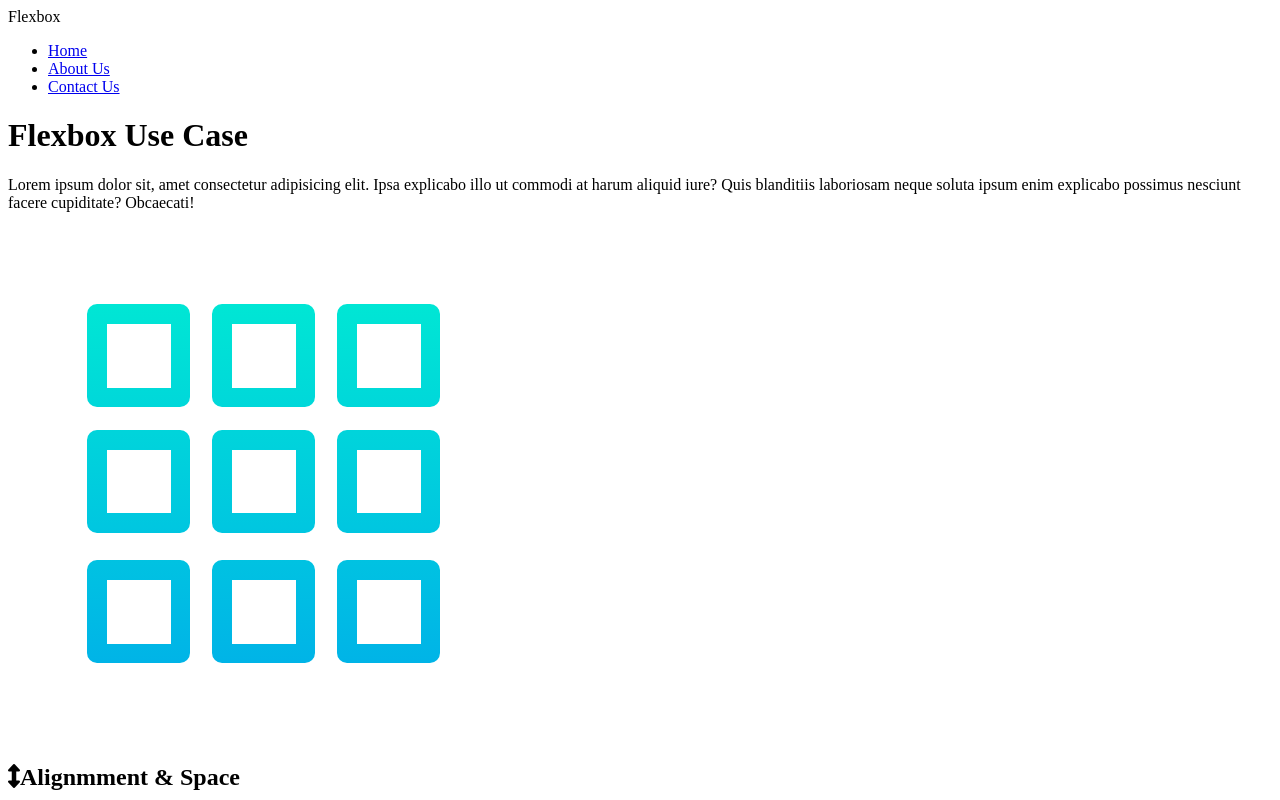
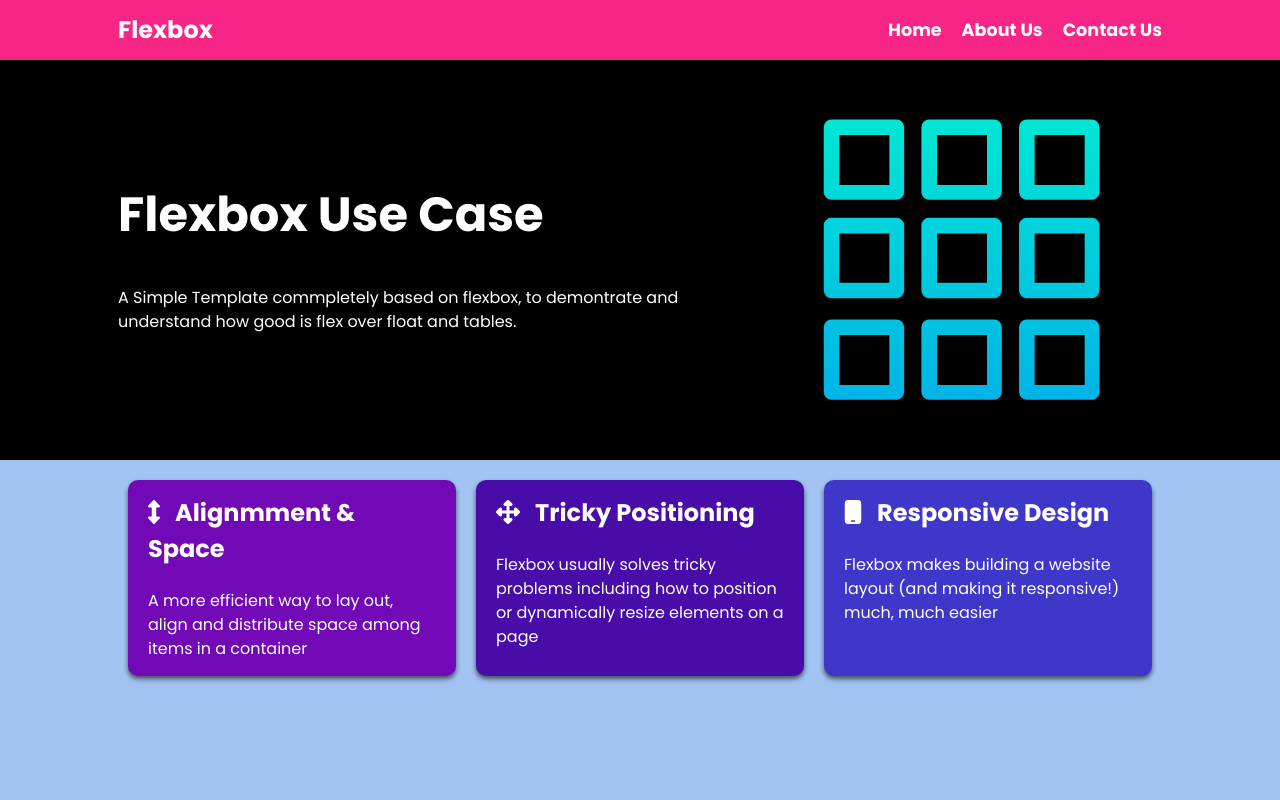
Before and after one commit to dhirendralive9/Flexbox-Example, a plain HTML site: page index.html in a window 1280 px wide. Shown: the top 800 px of the page. Drawn offline with Linux system fonts and the light colour scheme.

Commit message:
CSS is added, its completely based on flex.

```diff
--- a/index.html
+++ b/index.html
@@ -28,7 +28,7 @@
            <div class="container">
                <div>
                    <h1> Flexbox Use Case</h1>
-                   <p>Lorem ipsum dolor sit, amet consectetur adipisicing elit. Ipsa explicabo illo ut commodi at harum aliquid iure? Quis blanditiis laboriosam neque soluta ipsum enim explicabo possimus nesciunt facere cupiditate? Obcaecati!</p>
+                   <p>A Simple Template commpletely based on flexbox, to demontrate and understand how good is flex over float and tables.</p>
                </div>
                <img src="/grid.svg" alt="" srcset="">
            </div>
@@ -37,12 +37,12 @@
            <div class="container">
 
                <div class="box">
-                   <h2> <i class="fas fa-arrows-alt-v"></i>Alignmment & Space</h2> <p>
+                   <h2> <i class="fas fa-arrows-alt-v"></i> Alignmment & Space</h2> <p>
                     A more efficient way to lay out, align and distribute space among items in a container
                    </p>
                </div>
                <div class="box">
-                <h2><i class="fas fa-arrows-alt"></i>Tricky Positioning</h2>
+                <h2><i class="fas fa-arrows-alt"></i> Tricky Positioning</h2>
                 <p>
                   Flexbox usually solves tricky problems including how to position or
                   dynamically resize elements on a page
@@ -50,7 +50,7 @@
               </div>
 
               <div class="box">
-                <h2><i class="fas fa-mobile"></i>Responsive Design</h2>
+                <h2><i class="fas fa-mobile"></i> Responsive Design</h2>
                 <p>
                   Flexbox makes building a website layout (and making it responsive!)
                   much, much easier
--- a/style.css
+++ b/style.css
@@ -0,0 +1,138 @@
+@import url('https://fonts.googleapis.com/css2?family=Poppins:wght@400;700&display=swap');
+
+* {
+    box-sizing: border-box;
+    margin: 0;
+    padding: 0;
+}
+
+body{
+    font-family: 'Poppins', sans-serif;
+    font-size: 1em;
+    line-height: 1.5;
+    color: #333;
+    background: #a3c4f3;
+}
+
+img{
+    max-width: 100%;
+}
+
+h1 ,h2 {
+    margin-bottom: 0.9em;
+}
+
+.container {
+    max-width: 69em;
+    margin: 0 auto;
+    padding: 0 30px;
+}
+
+.navbar {
+    background: #f72585;
+    color: white;
+    height: 3.75em;
+}
+
+ul {
+    list-style: none;
+
+}
+
+ .navbar .logo {
+    font-size: x-large;
+    font-weight: bold;
+ }
+
+ .navbar a {
+     color: #fff;
+     text-decoration: none;
+     font-size: 1.1em;
+     font-weight: bold;
+ }
+
+ .navbar a:hover{
+    color: #b9fbc0;
+}
+
+ .navbar .container {
+    display: flex;
+    justify-content: space-between;
+    align-items: center;
+    height: 100%;
+ }
+
+ .navbar ul {
+     display: flex;
+ }
+
+ .navbar ul li {
+     margin-left: 1.25em;
+ }
+
+.header {
+    background: black;
+    color: white;
+    min-height: 400px;
+}
+
+.header h1 {
+    font-size: 3rem;
+    font-weight: bold;
+    line-height: 1.2;
+}
+
+.header img {
+    max-width: 400px;
+}
+
+
+.header .container {
+    display: flex;
+    align-items: center;
+    justify-content: space-between;
+}
+
+.boxes .container{
+   display: flex;
+   justify-content: space-between;
+}
+
+.box {
+    flex: 1;
+    background: #7209b7;
+    color: white;
+    border-radius: 10px;
+    margin: 20px 10px;
+    box-shadow: 0 3px 5px rgba(0, 0, 0, 0.6);
+    padding: 15px 20px;
+}
+
+.box i {
+    margin-right: 10px;
+}
+
+.box:nth-of-type(1){
+    background: #7209b7;
+}
+
+.box:nth-of-type(2){
+    background: #480ca8;
+}
+
+.box:nth-of-type(3){
+    background: #3f37c9;
+}
+
+@media(max-width: 768px){
+    .header .container {
+        flex-direction: column;
+        padding-top: 1.25em;
+        text-align: center;
+    }
+
+    .boxes .container {
+        display: block;
+        text-align: center;
+    }
+}
```
